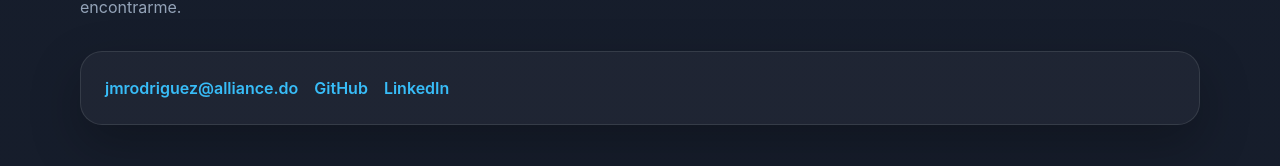
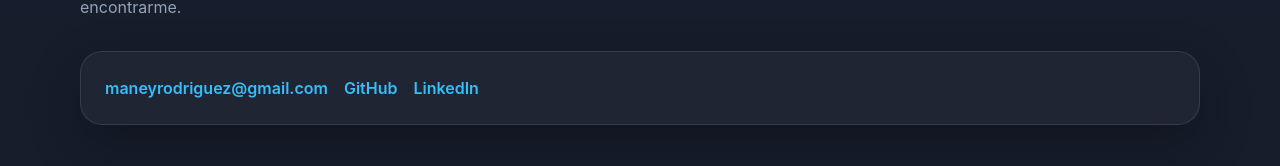
Before and after one commit to ManeyRodriguez/portafolio, a Vue app: page / in a window 1280 px wide. Shown: the part 2538-2704 px from the top of the page. Built offline with nearby package versions, Linux system fonts and the light colour scheme.

Commit message:
fix: update contact email and LinkedIn profile link

```diff
--- a/src/data/portfolio.ts
+++ b/src/data/portfolio.ts
@@ -60,8 +60,8 @@ export const portfolioData: PortfolioData = {
     },
   ],
   contact: {
-    email: 'jmrodriguez@alliance.do',
+    email: 'maneyrodriguez@gmail.com',
     github: 'https://github.com/ManeyRodriguez',
-    linkedin: 'https://www.linkedin.com/',
+    linkedin: 'https://www.linkedin.com/in/juan-manuel-rodriguez-perez-08a09665/',
   },
 };
```
